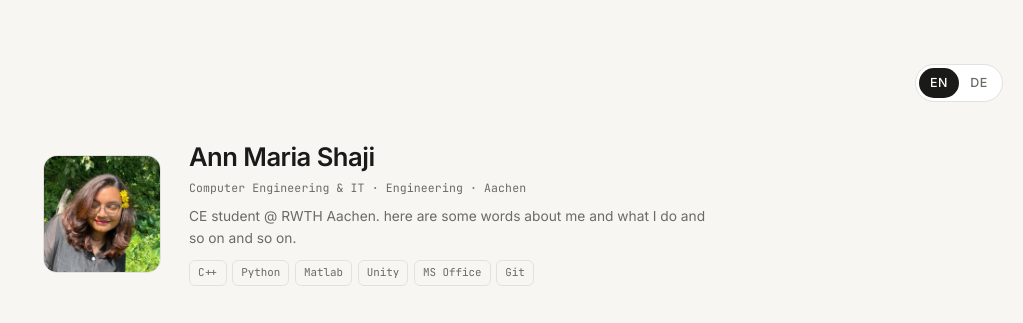
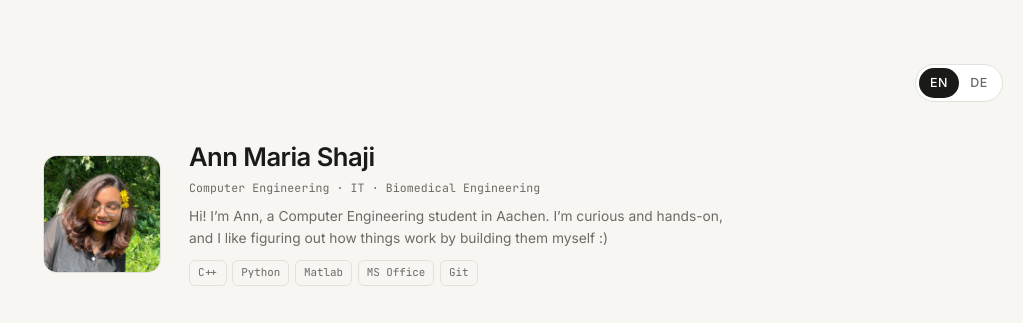
Before and after one commit to annmaria-shaji/annmaria-shaji.github.io, a plain HTML site: page index.html in a window 1280 px wide. Shown: the top 323 px of the page, without its empty margins (257-1280 px from the left). Drawn offline with Linux system fonts and the light colour scheme.

Commit message:
Chore: changes

```diff
--- a/index.html
+++ b/index.html
@@ -223,10 +223,10 @@
         <h1>Ann Maria Shaji</h1>
         <p class="role" data-i18n="role">Computer Engineering &amp; IT · Engineering · Aachen</p>
         <div class="bio">
-          <p data-i18n="bio">CE &amp; CE student @ RWTH Aachen. here are some words about me and what I do and so on and so on.</p>
+          <p data-i18n="bio">Hi! I’m Ann, a Computer Engineering student at RWTH Aachen. I’m curious and hands-on, and I like figuring out how things work by building them myself :)</p>
         </div>
         <ul class="tags">
-          <li>C++</li><li>Python</li><li>Matlab</li><li>Unity</li><li>MS Office</li><li>Git</li>
+          <li>C++</li><li>Python</li><li>Matlab</li><li>MS Office</li><li>Git</li>
         </ul>
       </div>
     </div>
@@ -262,16 +262,16 @@
     en: {
       title: "Ann Maria Shaji",
       meta: "Computer engineering student @ RWTH Aachen.",
-      role: "Computer Engineering & IT · Engineering · Aachen",
-      bio: "CE student @ RWTH Aachen. here are some words about me and what I do and so on and so on.",
+      role: "Computer Engineering · IT · Biomedical Engineering",
+      bio: "Hi! I’m Ann, a Computer Engineering student in Aachen. I’m curious and hands-on, and I like figuring out how things work by building them myself :)",
       cv: "Download CV",
       cvHref: "AnnMaria-Shaji-CV-EN.pdf"   // <- English CV filename
     },
     de: {
       title: "Ann Maria Shaji",
       meta: "Studium der Computer Engineering @ RWTH Aachen.",
-      role: "Computer Engineering & IT · Engineering · Aachen",
-      bio: "Studium der Computer Engineering an der RWTH Aachen. ein paar worte ueber mich",
+      role: "Computer Engineering · IT · Medizintechnik",
+      bio: "Hi! ich bin Ann, Computer-Engineering-Studentin in Aachen. Ich bin neugierig und praktisch veranlagt und finde am besten heraus, wie Dinge funktionieren, indem ich sie selbst baue :)",
       cv: "Lebenslauf herunterladen",
       cvHref: "AnnMaria-Shaji-CV-DE.pdf"   // <- German CV filename
     }
```
Also changed, not shown: 2 other files.
